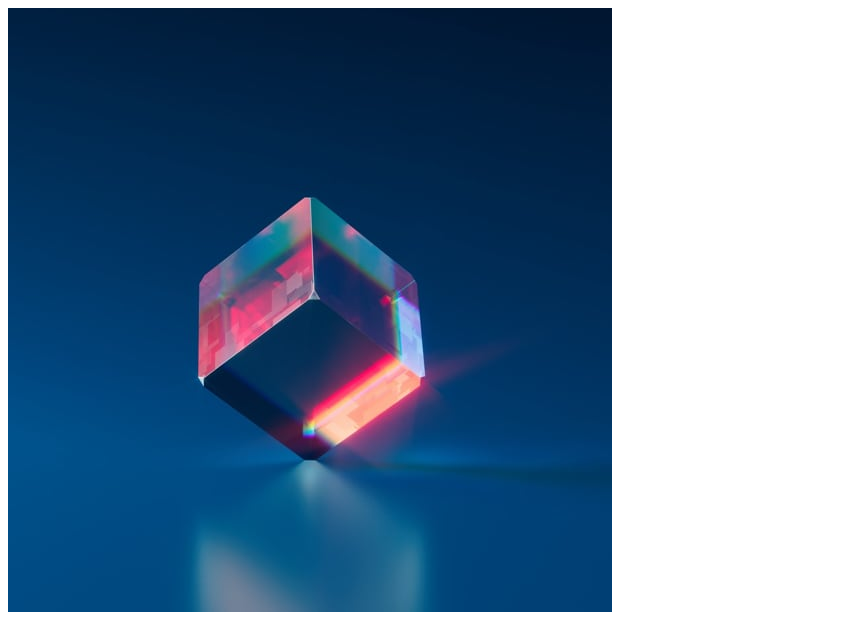
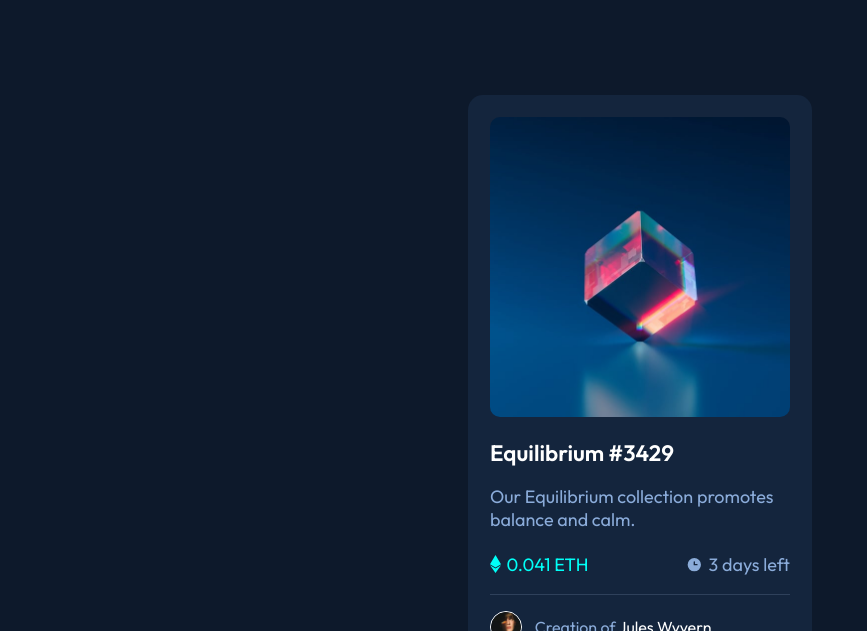
Before and after one commit to CharlieCastleWeb/Frontend-Mentor---nft-preview-card-component, a plain HTML site: page index.html in a window 1280 px wide. Shown: the top 631 px of the page, without its empty margins (0-867 px from the left). Drawn offline with Linux system fonts and the light colour scheme.

Commit message:
Project completed except for bug on loading

```diff
--- a/index.html
+++ b/index.html
@@ -8,33 +8,54 @@
 
   <title>Frontend Mentor | NFT preview card component</title>
 
-  <!-- Feel free to remove these styles or customise in your own stylesheet 👍 -->
-  <style>
-    .attribution { font-size: 11px; text-align: center; }
-    .attribution a { color: hsl(228, 45%, 44%); }
-  </style>
+  <link rel="preconnect" href="https://fonts.googleapis.com">
+  <link rel="preconnect" href="https://fonts.gstatic.com" crossorigin>
+  <link href="https://fonts.googleapis.com/css2?family=Outfit:wght@300;400;600&display=swap" rel="stylesheet">
+
+  <link rel="stylesheet" href="styles.css">
 </head>
 <body>
   <main>
 
-    <img src="images/image-equilibrium.jpg" alt="NFT image">
+    <div class="nft-image-container">
+      <img src="images/image-equilibrium.jpg" alt="NFT image" class="nft-image">
+      <div class="middle">
+        <svg width="48" height="48" xmlns="http://www.w3.org/2000/svg">
+          <g fill="none" fill-rule="evenodd"><path d="M0 0h48v48H0z"/>
+            <path d="M24 9C14 9 5.46 15.22 2 24c3.46 8.78 12 15 22 15 10.01 0 18.54-6.22 22-15-3.46-8.78-11.99-15-22-15Zm0 25c-5.52 0-10-4.48-10-10s4.48-10 10-10 10 4.48 10 10-4.48 10-10 10Zm0-16c-3.31 0-6 2.69-6 6s2.69 6 6 6 6-2.69 6-6-2.69-6-6-6Z" fill="#FFF" fill-rule="nonzero"/>
+          </g>
+        </svg>
+      </div>
+    </div>
 
-    <h1>Equilibrium #3429 </h1>
+    <h1>Equilibrium #3429</h1>
 
     <p>Our Equilibrium collection promotes balance and calm.</p>
 
-    <div>
-      <p>0.041 ETH</p>
-      <p>3 days left</p>
+    <div class="info">
+      <div>
+        <svg width="11" height="18" xmlns="http://www.w3.org/2000/svg">
+          <path d="M11 10.216 5.5 18 0 10.216l5.5 3.263 5.5-3.262ZM5.5 0l5.496 9.169L5.5 12.43 0 9.17 5.5 0Z" fill="#00FFF8"/>
+        </svg>
+        <p class="price">0.041 ETH</p>
+      </div>
+      <div>
+        <svg width="17" height="17" xmlns="http://www.w3.org/2000/svg">
+          <path d="M8.305 2.007a6.667 6.667 0 1 0 0 13.334 6.667 6.667 0 0 0 0-13.334Zm2.667 7.334H8.305a.667.667 0 0 1-.667-.667V6.007a.667.667 0 0 1 1.334 0v2h2a.667.667 0 0 1 0 1.334Z" fill="#8BACD9"/>
+        </svg>
+        <p class="time">3 days left</p>
+      </div>
     </div>
 
-    <img src="images/image-avatar.png" alt="Author avatar">
-    <p>Creation of Jules Wyvern</p>
+    <div class="author">
+      <img src="images/image-avatar.png" alt="Author avatar" class="avatar-img">
+      <p>Creation of <span class="avatar-name">Jules Wyvern</span></p>
+    </div>
   </main>
   <footer>
     <div class="attribution">
       Challenge by <a href="https://www.frontendmentor.io?ref=challenge" target="_blank">Frontend Mentor</a>.
-      Coded by <a href="#">Your Name Here</a>.
+      Coded by <a href="http://carloscastillo.dev" target="_blank">Carlos Castillo</a>.
     </div>
   </footer>
 </body>
--- /dev/null
+++ b/styles.css
@@ -0,0 +1,149 @@
+
+* {
+    margin: 0;
+}
+
+html, body {
+    height: 100%;
+}
+
+body {
+    box-sizing: border-box;
+    background-color: hsl(217, 54%, 11%);
+    font-family: 'Outfit', sans-serif;
+    font-size: 18px;
+    display: flex;
+    flex-direction: column;
+    align-items: center;
+    justify-content: center;
+}
+
+main {
+    background-color: hsl(216, 50%, 16%);
+    width: 300px;
+    padding: 1.2em;
+    margin-top: auto;
+    border-radius: 15px;
+}
+
+.nft-image-container {
+    background-color: hsl(178, 100%, 50%);
+    position: relative;
+    overflow: hidden;
+    border-radius: 10px;
+}
+
+.nft-image-container:hover,
+.nft-image-container:focus {
+    cursor: pointer;
+}
+
+img.nft-image {
+    opacity: 1;
+    display: block;
+    width: 100%;
+    transition: .5s ease;
+    margin: 0 auto;
+    overflow: hidden;
+}
+
+.middle {
+    transition: .5s ease;
+    opacity: 0;
+    position: absolute;
+    top: 50%;
+    left: 50%;
+    transform: translate(-50%, -50%);
+    -ms-transform: translate(-50%, -50%);
+    text-align: center;
+}
+
+.nft-image-container:hover img,
+.nft-image-container:focus img {
+    opacity: 0.3;
+}
+
+.nft-image-container:hover .middle,
+.nft-image-container:focus .middle {
+    opacity: 0.8;
+}
+
+.nft-image-container:hover img,
+.nft-image-container:focus img {
+    opacity: 0.3;
+}
+
+h1 {
+    color: white;
+    font-size: 1.4rem;
+    margin-top: 1em;
+    margin-bottom: 0.8em;
+}
+
+h1:hover,
+h1:focus {
+    cursor: pointer;
+    color: hsl(178, 100%, 50%);
+}
+
+p {
+    color: hsl(215, 51%, 70%);
+}
+
+.info {
+    margin-top: 1.2em;
+    display: flex;
+    justify-content: space-between;
+    padding-bottom: 1em;
+    border-bottom: 1px solid hsl(215, 32%, 27%);
+}
+
+.info div {
+    display: flex;
+    align-items: center;
+}
+
+.price {
+    color: hsl(178, 100%, 50%);
+
+}
+
+.info p {
+    margin-left: 0.3em;
+    display: inline;
+}
+
+.author {
+    margin-top: 1em;
+    display: flex;
+    align-items: center;
+    margin-bottom: 0.5em;
+    font-size: 1rem;
+}
+
+.avatar-img {
+    width: 30px;
+    margin: 0;
+    border: 1px solid white;
+    border-radius: 100%;
+    margin-right: 0.8em;
+}
+
+.avatar-name {
+    color: white;
+}
+
+.avatar-name:hover,
+.avatar-name:focus {
+    color: hsl(178, 100%, 50%);
+    cursor: pointer;
+}
+
+footer {
+    margin-top: auto;
+    margin-bottom: 1em;
+    color: hsl(215, 51%, 70%);
+}
+
+.attribution { font-size: 11px; text-align: center; }
+.attribution a { color: white; }
```
